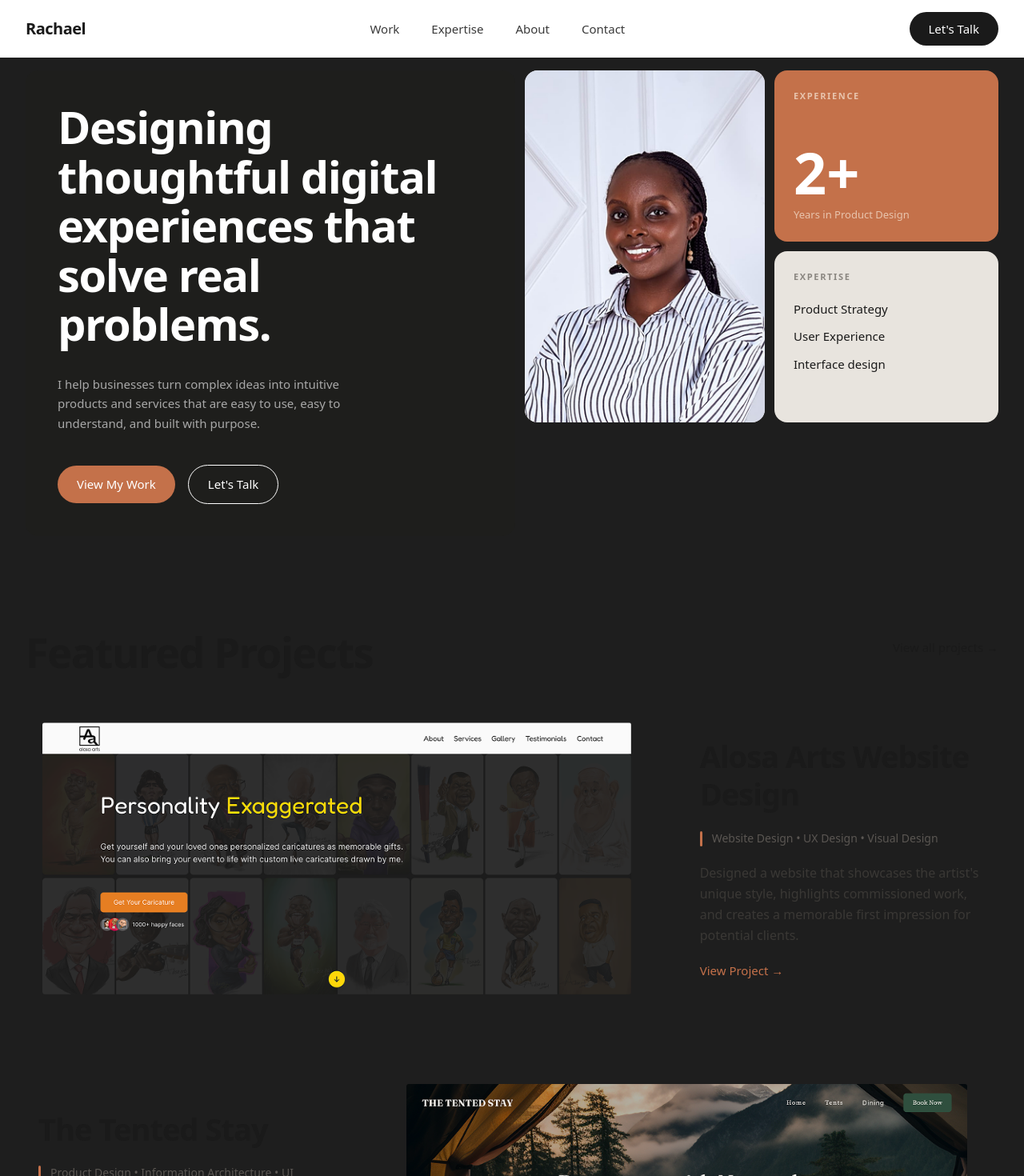
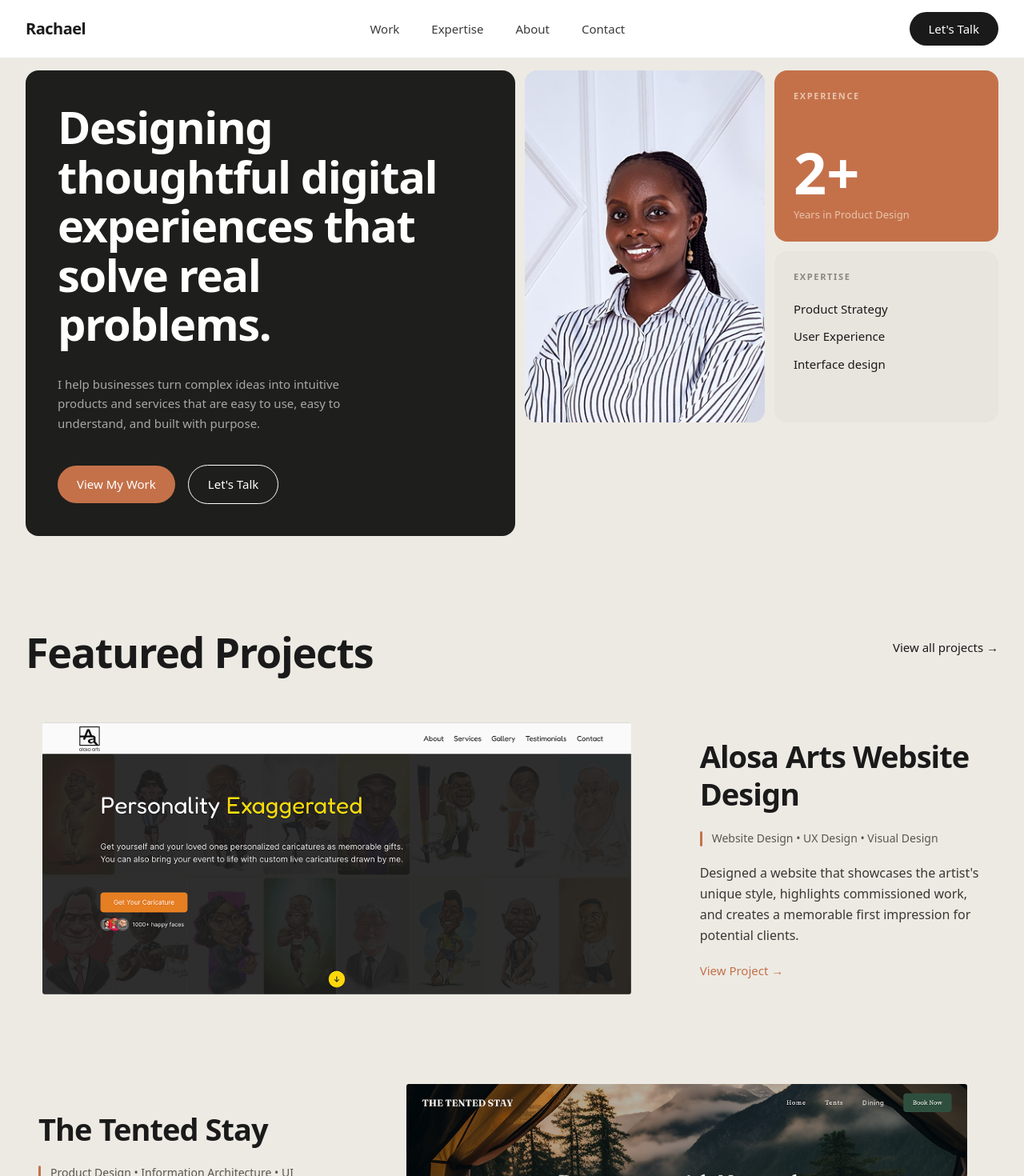
Before and after one commit to Nemwel-Boniface/rachaeluiux, a Next.js app: page / in a window 1280 px wide. Shown: the top 1470 px of the page at 80% size. Built offline with nearby package versions, Linux system fonts and the light colour scheme.

Commit message:
fix: revert landing and featured projects background to #EDEAE4
Both sections match the overall page background per the design.

```diff
--- a/src/components/sections/featured-projects/index.tsx
+++ b/src/components/sections/featured-projects/index.tsx
@@ -5,7 +5,7 @@ import type { Project } from "@/types";
 
 export default function FeaturedProjects() {
   return (
-    <section id="work" className="bg-[#1E1E1E] px-5 md:px-8 py-16 md:py-20">
+    <section id="work" className="bg-[#EDEAE4] px-5 md:px-8 py-16 md:py-20">
       <div className="max-w-[1400px] mx-auto">
 
         {/* Section header */}
--- a/src/components/sections/landing/index.tsx
+++ b/src/components/sections/landing/index.tsx
@@ -5,7 +5,7 @@ const heroImage = "/images/Rachael-hero-image.png";
 
 export default function Landing() {
   return (
-    <section className="bg-[#1E1E1E] px-4 md:px-8 pt-4 pb-8">
+    <section className="bg-[#EDEAE4] px-4 md:px-8 pt-4 pb-8">
       <div className="max-w-[1400px] mx-auto">
 
         {/* ── MOBILE LAYOUT ── */}
```
